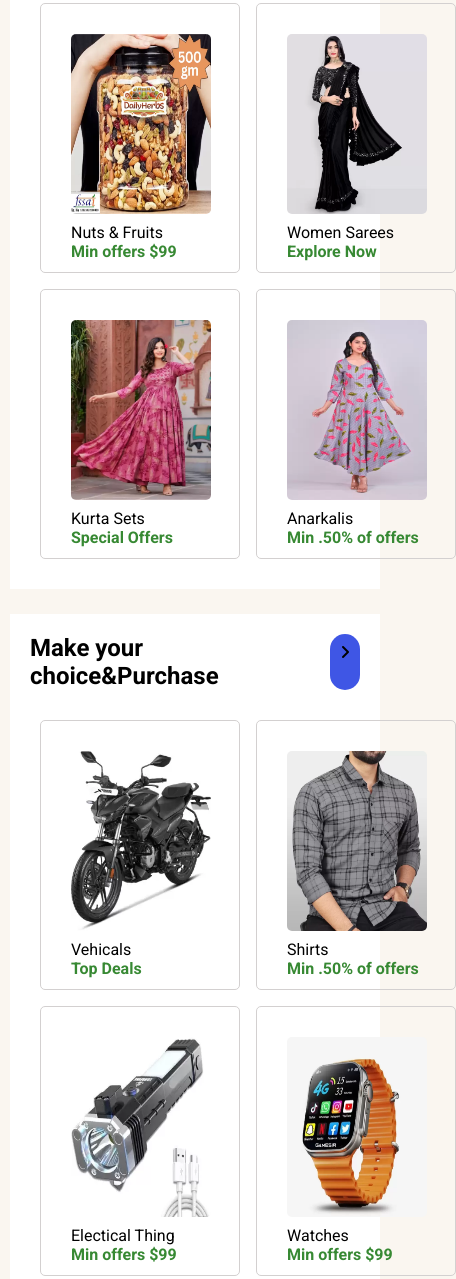
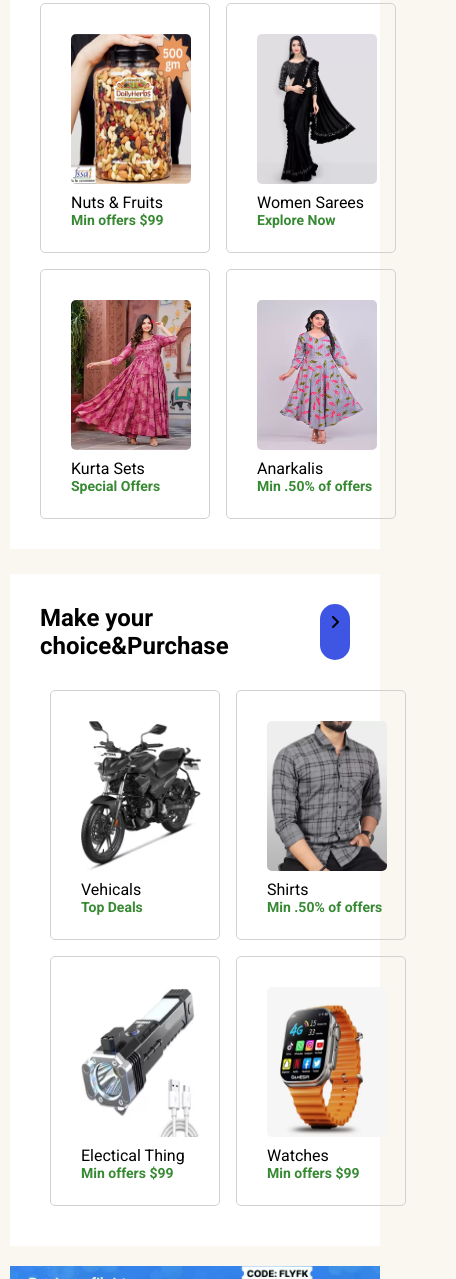
Before and after one commit to srimathijan/flipkart-clone, a plain HTML site: page index.html in a window 390 px wide. Shown: the part 1077-2356 px from the top of the page, 456 px wide, since content can reach past the window. Drawn offline with Linux system fonts and the light colour scheme; a web font is replaced by a local one.

Commit message:
updated files

```diff
--- a/style.css
+++ b/style.css
@@ -924,25 +924,33 @@ footer{
 
     .segment-2 {
         background-color: white;
-        padding: 10px;
+        padding: 20px;
         height: fit-content;
 
     }
 
     .imgs {
-        height: 270px;
-        width: 200px;
+        height: 250px;
+        width: 170px;
         border: 1px solid rgb(211, 208, 208);
-        padding: 30px;
+
         border-radius: 5px;
+        text-wrap: nowrap;
+
+
     }
 
     .imgs img {
-        height: 180px;
-        width: 140px;
+        height: 150px;
+        width: 120px;
         border-radius: 5px;
         transition: 0.2s;
 
+
+
+    }
+    .imgs h1{
+       font-size: 14px;
     }
 
     .segment-4 {
```
